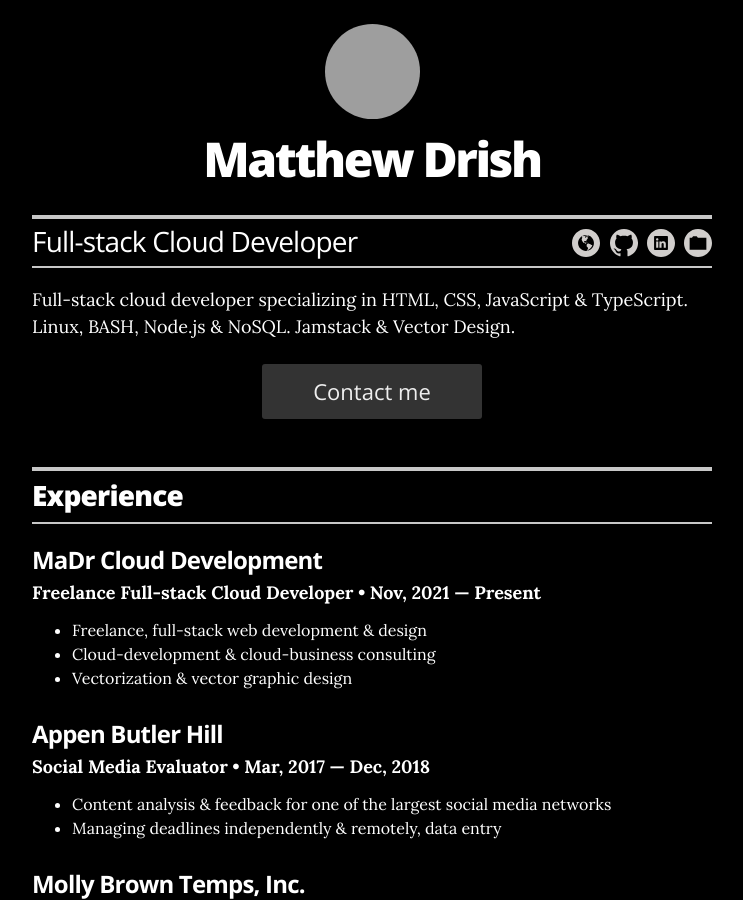
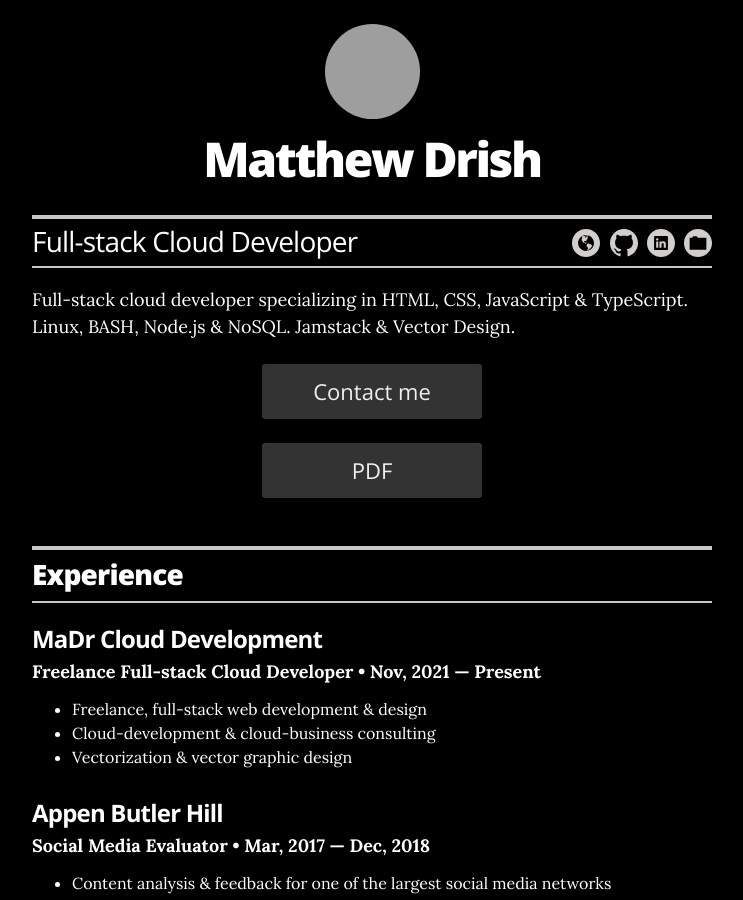
Before and after one commit to MaDrCloudDev/MaDrCloudDev.github.io, a Jekyll site: the page built from index.html, in a window 1280 px wide and 900 px high, cut to the strip 0-900 px from the top of the window. Shown: the whole strip, without its empty margins (268-1011 px from the left). Built offline with Jekyll 4.4.1, drawn with Linux system fonts in a browser that asks for light colours; grey boxes are pictures that could not be loaded.

Commit message:
pdf button tst
pdf button tst

```diff
--- a/_layouts/resume.html
+++ b/_layouts/resume.html
@@ -36,6 +36,7 @@
 
         {% if site.resume_looking_for_work == 'yes' %}
         <a href="mailto:{{ site.resume_contact_email }}" class="contact-button no-print" itemprop="email">Contact me</a>
+        <a href="mailto:{{ site.resume_contact_email }}" class="contact-button no-print" itemprop="email">PDF</a>
         {% elsif site.resume_looking_for_work == 'no' %}
         <a class="contact-button not-looking no-print">I'm not looking for work right now.</a>
         {% else %}
```
